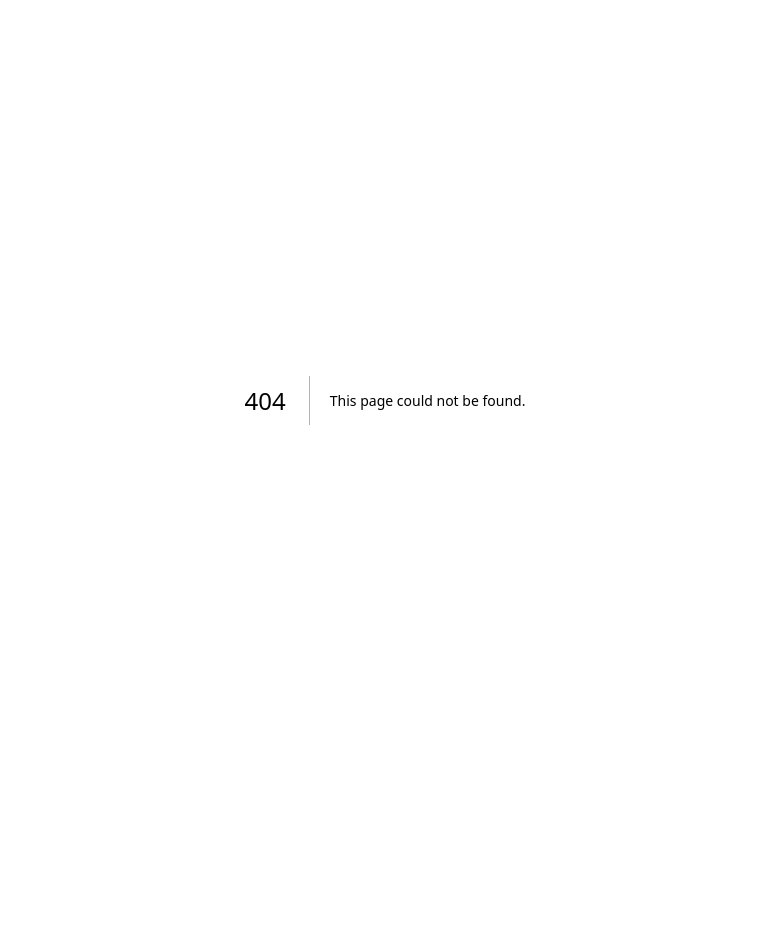
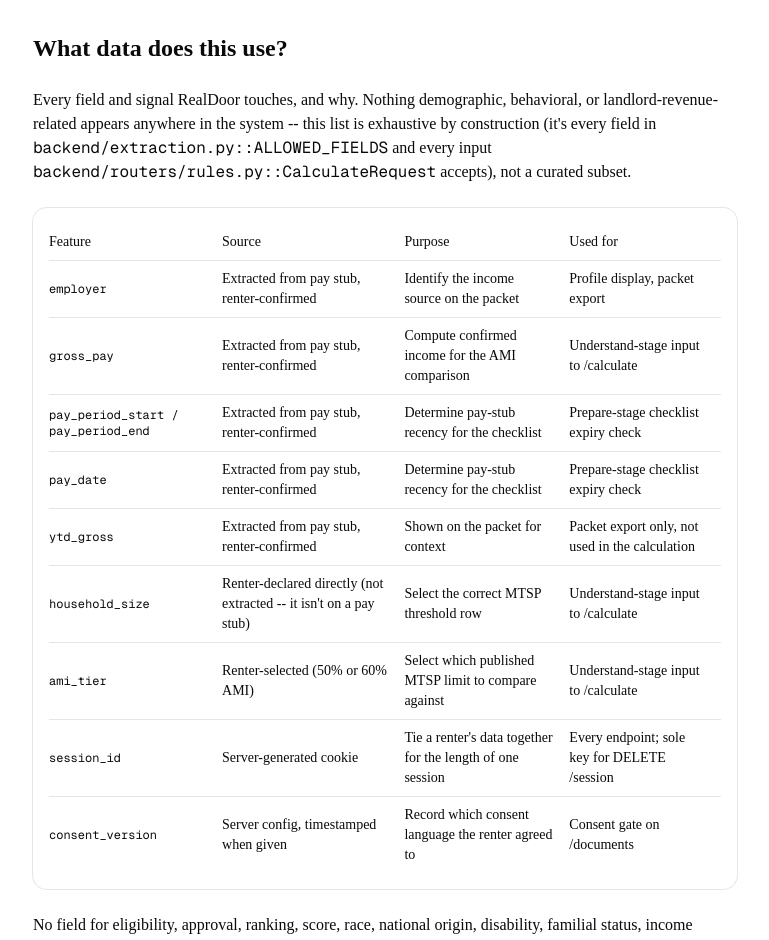
Before and after one commit to mgrari/Hack_Nation, a Next.js app in the folder frontend/: page /feature-registry in a window 1280 px wide. Before the commit this address had no page. Shown: the top 940 px of the page, without its empty margins (255-1024 px from the left). Before the commit the page ends 800 px from the top, so only its background shows below. Built offline with nearby package versions, Linux system fonts and the light colour scheme.

Commit message:
Add in-app feature registry page

```diff
--- /dev/null
+++ b/frontend/src/app/feature-registry/page.tsx
@@ -0,0 +1,107 @@
+import { Card } from "@/components/ui/card";
+
+const ROWS: { feature: string; source: string; purpose: string; usedFor: string }[] = [
+  {
+    feature: "employer",
+    source: "Extracted from pay stub, renter-confirmed",
+    purpose: "Identify the income source on the packet",
+    usedFor: "Profile display, packet export",
+  },
+  {
+    feature: "gross_pay",
+    source: "Extracted from pay stub, renter-confirmed",
+    purpose: "Compute confirmed income for the AMI comparison",
+    usedFor: "Understand-stage input to /calculate",
+  },
+  {
+    feature: "pay_period_start / pay_period_end",
+    source: "Extracted from pay stub, renter-confirmed",
+    purpose: "Determine pay-stub recency for the checklist",
+    usedFor: "Prepare-stage checklist expiry check",
+  },
+  {
+    feature: "pay_date",
+    source: "Extracted from pay stub, renter-confirmed",
+    purpose: "Determine pay-stub recency for the checklist",
+    usedFor: "Prepare-stage checklist expiry check",
+  },
+  {
+    feature: "ytd_gross",
+    source: "Extracted from pay stub, renter-confirmed",
+    purpose: "Shown on the packet for context",
+    usedFor: "Packet export only, not used in the calculation",
+  },
+  {
+    feature: "household_size",
+    source: "Renter-declared directly (not extracted -- it isn't on a pay stub)",
+    purpose: "Select the correct MTSP threshold row",
+    usedFor: "Understand-stage input to /calculate",
+  },
+  {
+    feature: "ami_tier",
+    source: "Renter-selected (50% or 60% AMI)",
+    purpose: "Select which published MTSP limit to compare against",
+    usedFor: "Understand-stage input to /calculate",
+  },
+  {
+    feature: "session_id",
+    source: "Server-generated cookie",
+    purpose: "Tie a renter's data together for the length of one session",
+    usedFor: "Every endpoint; sole key for DELETE /session",
+  },
+  {
+    feature: "consent_version",
+    source: "Server config, timestamped when given",
+    purpose: "Record which consent language the renter agreed to",
+    usedFor: "Consent gate on /documents",
+  },
+];
+
+export default function FeatureRegistryPage() {
+  return (
+    <main className="mx-auto max-w-3xl space-y-6 p-8">
+      <h1 className="text-2xl font-semibold">What data does this use?</h1>
+
+      <p>
+        Every field and signal RealDoor touches, and why. Nothing demographic, behavioral, or
+        landlord-revenue-related appears anywhere in the system -- this list is exhaustive by
+        construction (it&apos;s every field in <code>backend/extraction.py::ALLOWED_FIELDS</code>{" "}
+        and every input <code>backend/routers/rules.py::CalculateRequest</code> accepts), not a
+        curated subset.
+      </p>
+
+      <Card className="overflow-x-auto p-4">
+        <table className="w-full border-collapse text-left text-sm">
+          <thead>
+            <tr className="border-b">
+              <th className="py-2 pr-4 font-medium">Feature</th>
+              <th className="py-2 pr-4 font-medium">Source</th>
+              <th className="py-2 pr-4 font-medium">Purpose</th>
+              <th className="py-2 pr-4 font-medium">Used for</th>
+            </tr>
+          </thead>
+          <tbody>
+            {ROWS.map((row) => (
+              <tr key={row.feature} className="border-b last:border-0">
+                <td className="py-2 pr-4 font-mono text-xs">{row.feature}</td>
+                <td className="py-2 pr-4">{row.source}</td>
+                <td className="py-2 pr-4">{row.purpose}</td>
+                <td className="py-2 pr-4">{row.usedFor}</td>
+              </tr>
+            ))}
+          </tbody>
+        </table>
+      </Card>
+
+      <p>
+        No field for eligibility, approval, ranking, score, race, national origin, disability,
+        familial status, income source type beyond wages, or any landlord-revenue signal exists
+        anywhere in this list or in any request/response schema in the codebase.
+      </p>
+
+      <a href="/profile" className="inline-block underline">
+        ← Back to Profile
+      </a>
+    </main>
+  );
+}
```
